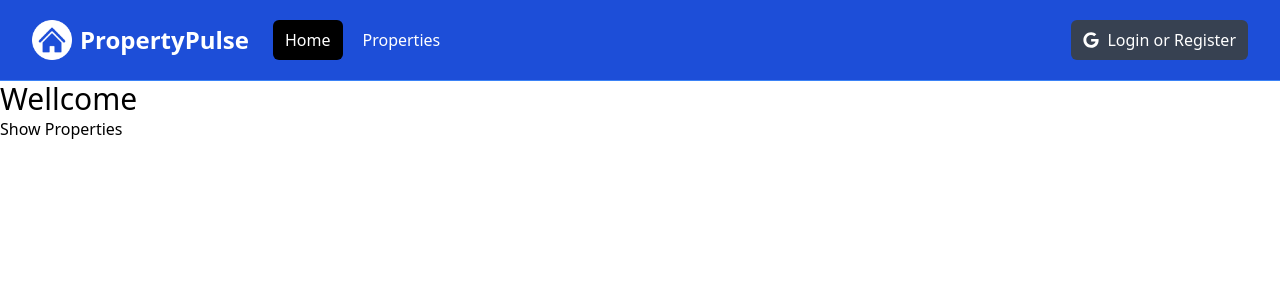
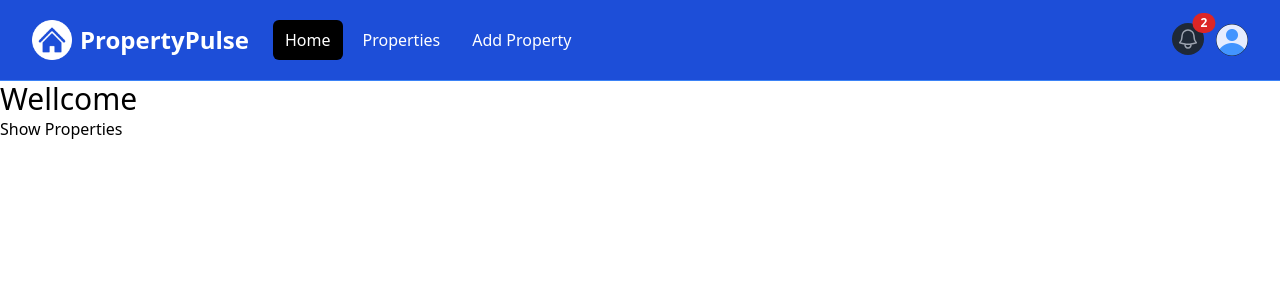
Before and after one commit to mustafasenkaya/nextjs-property-pulse, a Next.js app: page / in a window 1280 px wide. Shown: the top 300 px of the page. Built offline with nearby package versions, Linux system fonts and the light colour scheme.

Commit message:
Navbar has been added.

```diff
--- a/components/Navbar.js
+++ b/components/Navbar.js
@@ -15,7 +15,7 @@ const Navbar = () => {
 
   const [isMobileMenuOpen, setIsMobileMenuOpen] = useState(false);
   const [isProfileMenuOpen, setIsProfileMenuOpen] = useState(false);
-  const [isLoggedIn, setIsLoggedIn] = useState(false);
+  const [isLoggedIn, setIsLoggedIn] = useState(true);
 
   const pathname = usePathname();
   //console.log(pathname);
```
